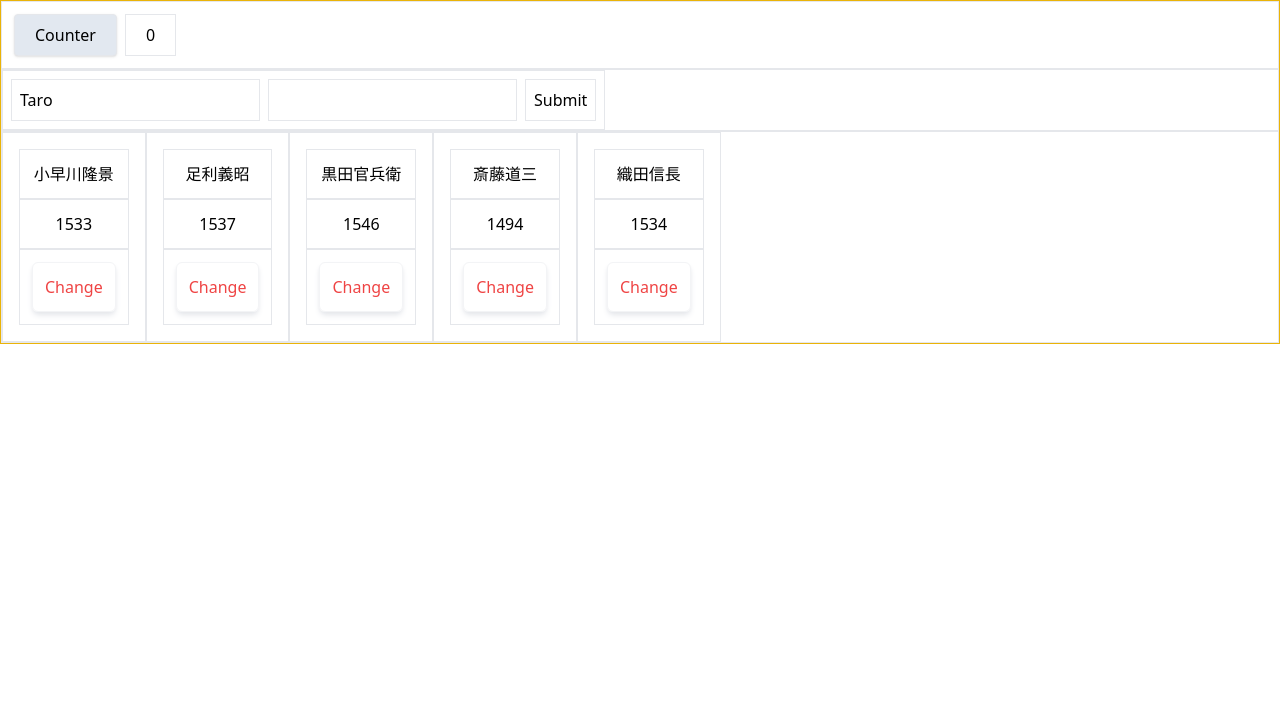
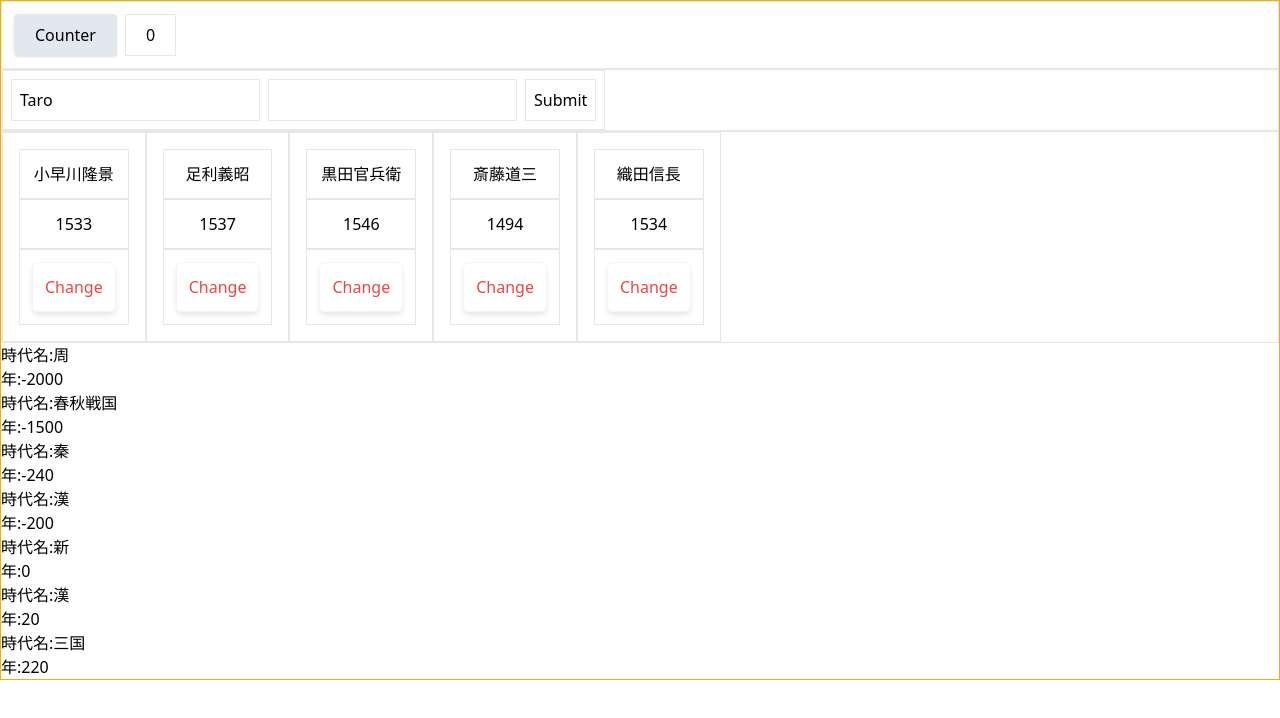
Before and after one commit to vivitjp/vite_sample_01, a React (Vite) app: page / in a window 1280 px wide. Shown: the top 718 px of the page. Built offline with nearby package versions, Linux system fonts and the light colour scheme.

Commit message:
Dynasty基本ルーティン

```diff
--- a/src/App.tsx
+++ b/src/App.tsx
@@ -1,5 +1,6 @@
 import { useEffect, useState } from "react"
 import MyForm from "./Components/features/forms/MyForm"
+import { DynastySection } from "./Components/features/section/DynastySection"
 import History from "./Components/features/section/History"
 
 function App() {
@@ -21,6 +22,7 @@ function App() {
       </div>
 
       <History />
+      <DynastySection />
     </div>
   )
 }
--- /dev/null
+++ b/src/Components/features/list/DynastyList.tsx
@@ -0,0 +1,32 @@
+import { useRecoilState, useSetRecoilState } from "recoil"
+import { dynastyListState } from "../../../atoms/dynasty"
+
+export const DynastyList = () => {
+  const [dynastyList, setDynastyList] = useRecoilState(dynastyListState)
+
+  // 完了したTodoを削除
+  // const deleteTodo = (id: string) => {
+  //   const target = todoList.filter((todo) => {
+  //     return todo.id != id
+  //   })
+  //   setTodoList(target)
+  // }
+
+  return (
+    <div>
+      {dynastyList.map((item) => (
+        <div key={item.Id}>
+          時代名:{item.name} <br />
+          年:{item.year} <br />
+          {/* <button
+            onClick={() => {
+              deleteTodo(item.id)
+            }}
+          >
+            完了
+          </button> */}
+        </div>
+      ))}
+    </div>
+  )
+}
--- /dev/null
+++ b/src/Components/features/section/DynastySection.tsx
@@ -0,0 +1,10 @@
+import { RecoilRoot } from "recoil"
+import { DynastyList } from "../list/DynastyList"
+
+export const DynastySection = () => {
+  return (
+    <RecoilRoot>
+      <DynastyList />
+    </RecoilRoot>
+  )
+}
--- /dev/null
+++ b/src/atoms/dynasty.ts
@@ -0,0 +1,8 @@
+import { DynastyData } from "./../config/DynastyData"
+import { atom } from "recoil"
+import { Dynasty } from "../types/Dynasty"
+
+export const dynastyListState = atom<Dynasty[]>({
+  key: "dynastyListState",
+  default: DynastyData,
+})
```
